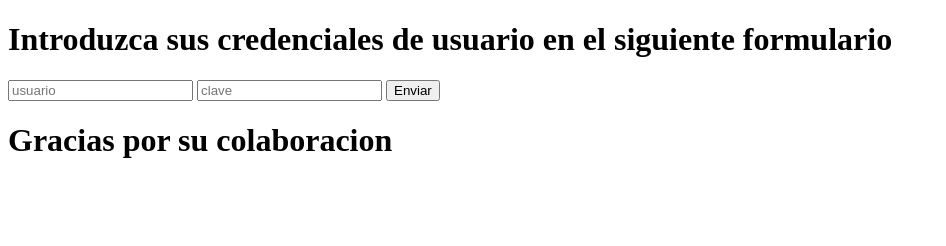
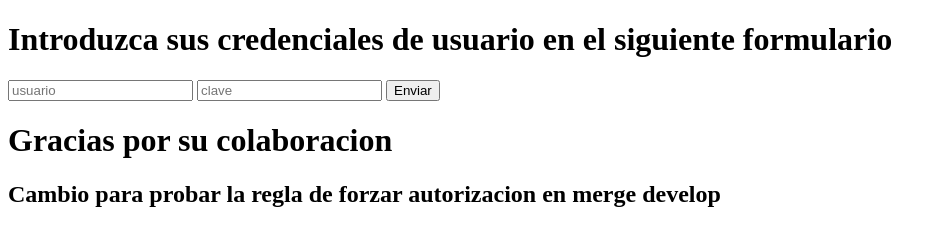
Before and after one commit to azarquielfernandoortiz/azarquielfernando-remoto-colaborativo, a plain HTML site: page login.html in a window 1280 px wide. Shown: the whole page, without its empty margins (0-946 px from the left). Drawn offline with Linux system fonts and the light colour scheme.

Commit message:
Nuevo cambio en login. Forzar pull request con revisionh

```diff
--- a/login.html
+++ b/login.html
@@ -14,5 +14,8 @@
         <button>Enviar</button>
     </form>
     <h1>Gracias por su colaboracion</h1>
+    <h2>Cambio para probar la regla de forzar autorizacion en merge develop</h2>
+
+
 </body>
 </html>
```
